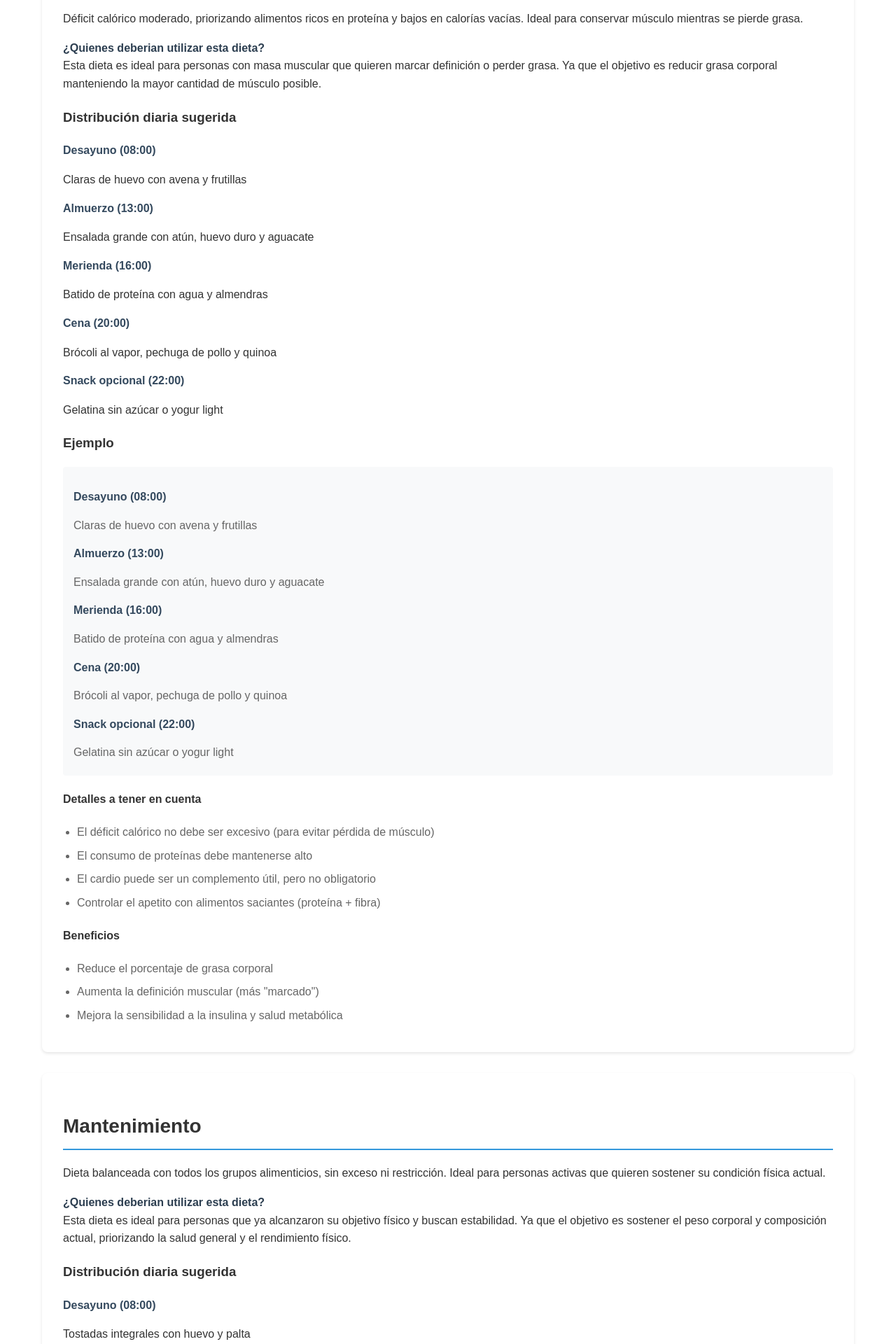
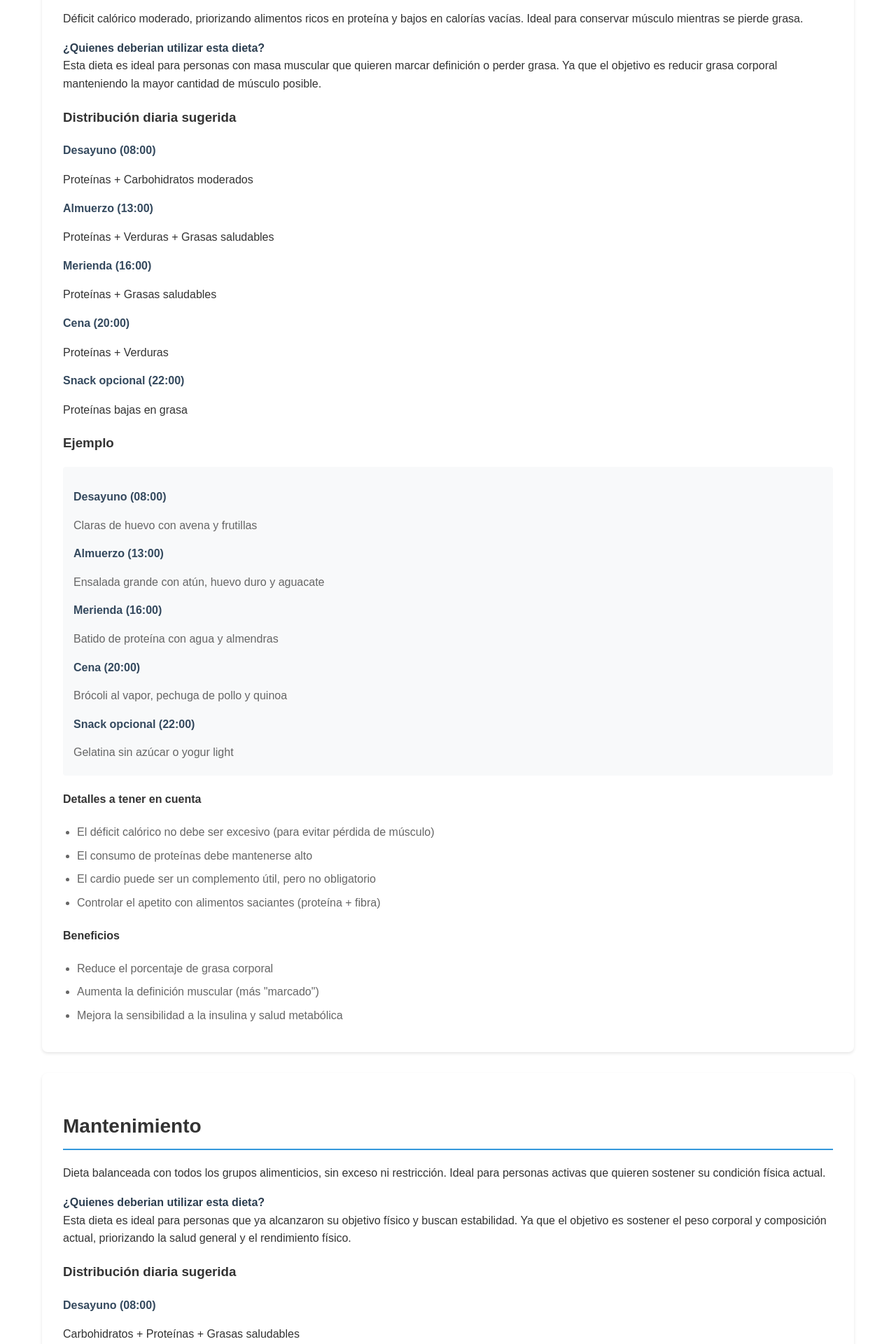
Before and after one commit to valenfd3z/Portfolio, a Python web app: template templates/dietas.html in a window 1280 px wide. Shown: the part 2460-4380 px from the top of the page at 70% size. Run offline with Jinja, Linux system fonts and the light colour scheme; the template is opened without the code that fills it, so the values that code supplies are empty.

Commit message:
Update dietas.html

```diff
--- a/templates/dietas.html
+++ b/templates/dietas.html
@@ -84,15 +84,15 @@
         <h3>Distribución diaria sugerida</h3>
         <div class="dia-dieta">
           <h4>Desayuno (08:00)</h4>
-          <p>Claras de huevo con avena y frutillas</p>
+          <p>Proteínas + Carbohidratos moderados</p>
           <h4>Almuerzo (13:00)</h4>
-          <p>Ensalada grande con atún, huevo duro y aguacate</p>
+          <p>Proteínas + Verduras + Grasas saludables</p>
           <h4>Merienda (16:00)</h4>
-          <p>Batido de proteína con agua y almendras</p>
+          <p>Proteínas + Grasas saludables</p>
           <h4>Cena (20:00)</h4>
-          <p>Brócoli al vapor, pechuga de pollo y quinoa</p>
+          <p>Proteínas + Verduras</p>
           <h4>Snack opcional (22:00)</h4>
-          <p>Gelatina sin azúcar o yogur light</p>
+          <p>Proteínas bajas en grasa</p>
         </div>
         <div class="dia-dieta">
           <h3>Ejemplo</h3>
@@ -139,15 +139,15 @@
         <h3>Distribución diaria sugerida</h3>
         <div class="dia-dieta">
           <h4>Desayuno (08:00)</h4>
-          <p>Tostadas integrales con huevo y palta</p>
+          <p>Carbohidratos + Proteínas + Grasas saludables</p>
           <h4>Almuerzo (13:00)</h4>
-          <p>Arroz, carne magra, ensalada de hojas verdes</p>
+          <p>Carbohidratos + Proteínas + Verduras</p>
           <h4>Merienda (16:00)</h4>
-          <p>Yogur con granola</p>
+          <p>Carbohidratos + Grasas saludables</p>
           <h4>Cena (20:00)</h4>
-          <p>Omelette de verduras con batata al horno</p>
+          <p>Proteínas + Verduras + Carbohidratos moderados</p>
           <h4>Snack opcional (22:00)</h4>
-          <p>Fruta fresca o puñado de frutos secos</p>
+          <p>Frutas o Proteínas</p>
         </div>
         <div class="dia-dieta">
           <h3>Ejemplo</h3>
@@ -193,15 +193,15 @@
         <h3>Distribución diaria sugerida</h3>
         <div class="dia-dieta">
           <h4>Desayuno (08:00)</h4>
-          <p>Huevos revueltos con tocino y palta</p>
+          <p>Proteínas + Grasas saludables</p>
           <h4>Almuerzo (13:00)</h4>
-          <p>Ensalada con pollo, nueces y aceite de oliva</p>
+          <p>Proteínas + Grasas saludables + Verduras bajas en carbohidratos</p>
           <h4>Merienda (16:00)</h4>
-          <p>Queso y nueces</p>
+          <p>Grasas saludables + Proteínas</p>
           <h4>Cena (20:00)</h4>
-          <p>Salmón al horno con espárragos y manteca</p>
+          <p>Proteínas + Grasas + Verduras verdes</p>
           <h4>Snack opcional (22:00)</h4>
-          <p>Huevo duro o aceitunas</p>
+          <p>Grasas saludables (nueces, aceite, aceitunas)</p>
         </div>
         <div class="dia-dieta">
           <h3>Ejemplo</h3>
@@ -249,15 +249,15 @@
         <h3>Distribución diaria sugerida</h3>
         <div class="dia-dieta">
           <h4>Desayuno (08:00)</h4>
-          <p>Omelette de 4 claras + 1 huevo entero y avena</p>
+          <p>Proteínas + Carbohidratos complejos</p>
           <h4>Almuerzo (13:00)</h4>
-          <p>Carne magra, batata y verduras al vapor</p>
+          <p>Alta en Proteínas + Verduras + Carbohidratos</p>
           <h4>Merienda (16:00)</h4>
-          <p>Yogur proteico o atún con galletas de arroz</p>
+          <p>Proteínas + Grasas saludables</p>
           <h4>Cena (20:00)</h4>
-          <p>Filete de pollo + ensalada con semillas</p>
+          <p>Alta en Proteínas + Verduras</p>
           <h4>Snack opcional (22:00)</h4>
-          <p>Batido de proteínas o queso cottage</p>
+          <p>Proteínas(bajo en carbohidratos)</p>
         </div>
         <div class="dia-dieta">
           <h3>Ejemplo</h3>
@@ -304,28 +304,24 @@
         <h3>Distribución diaria sugerida</h3>
         <div class="dia-dieta">
           <h4>Desayuno (12:00)</h4>
-          <p>Ensalada de pollo con aguacate</p>
-          <h4>Almuerzo (14:00)</h4>
-          <p>Ensalada de atún con aguacate y nueces</p>
+          <p>Carbohidratos + Proteínas + Grasas saludables</p>
           <h4>Merienda (16:00)</h4>
-          <p>Batido de proteínas con frutos secos</p>
-          <h4>Cena (18:00)</h4>
-          <p>Filete de salmón con verduras al vapor</p>
-          <h4>Ayuno (18:00 a 12:00)</h4>
-          <p>Agua, té verde, café negro sin azúcar</p>
+          <p>Proteínas + Carbohidratos moderados</p>
+          <h4>Cena (20:00)</h4>
+          <p>Proteínas + Verdura + Grasas saludables</p>
+          <h4>Ayuno (Hasta el día siguiente)</h4>
+          <p>Agua, café/té sin azúcar, electrolitos sin calorías</p>
         </div>
         <div class="dia-dieta">
           <h3>Ejemplo</h3>
           <div class="ejemplo-dia">
             <h4>Desayuno (12:00)</h4>
             <p>Ensalada de pollo con aguacate</p>
-            <h4>Almuerzo (14:00)</h4>
-            <p>Ensalada de atún con aguacate y nueces</p>
             <h4>Merienda (16:00)</h4>
             <p>Batido de proteínas con frutos secos</p>
-            <h4>Cena (18:00)</h4>
+            <h4>Cena (20:00)</h4>
             <p>Filete de salmón con verduras al vapor</p>
-            <h4>Ayuno (18:00 a 12:00)</h4>
+            <h4>Ayuno (Hasta el día siguiente)</h4>
             <p>Agua, té verde, café negro sin azúcar</p>
           </div>
         </div>
```
